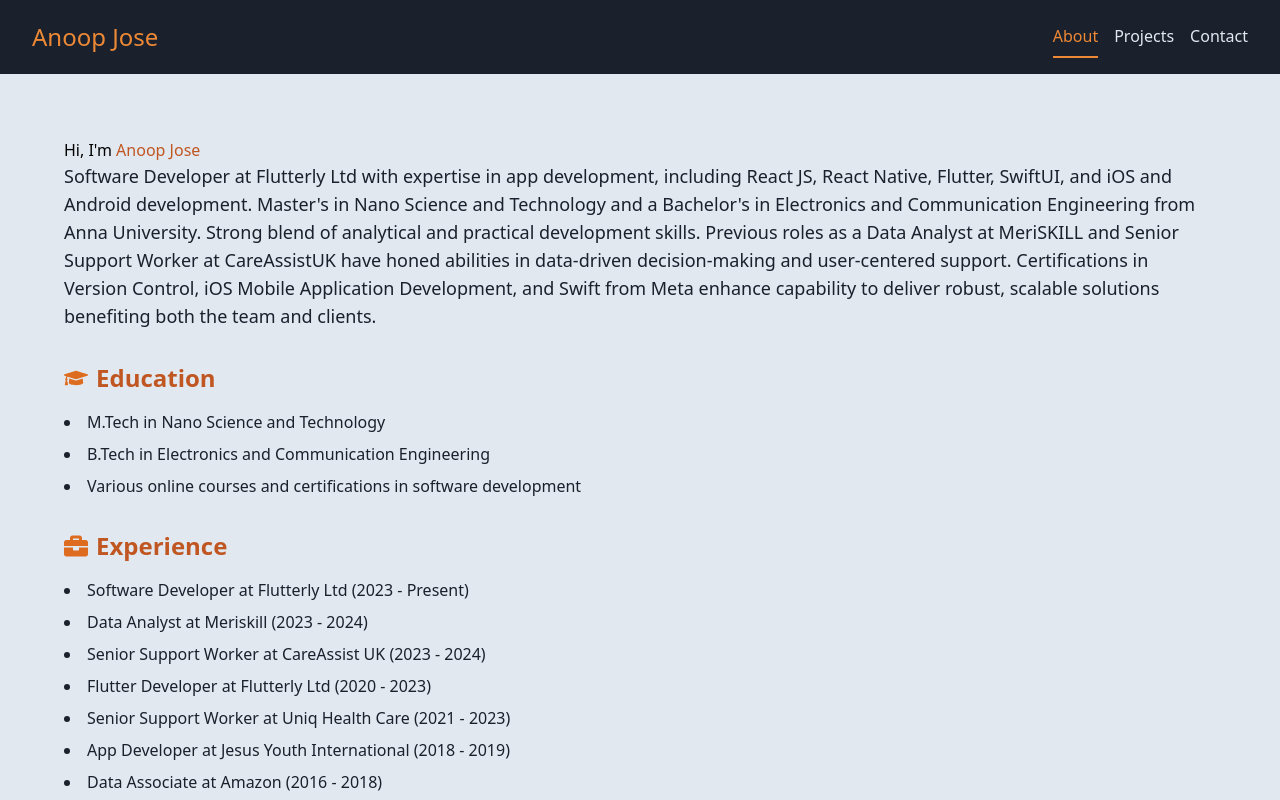
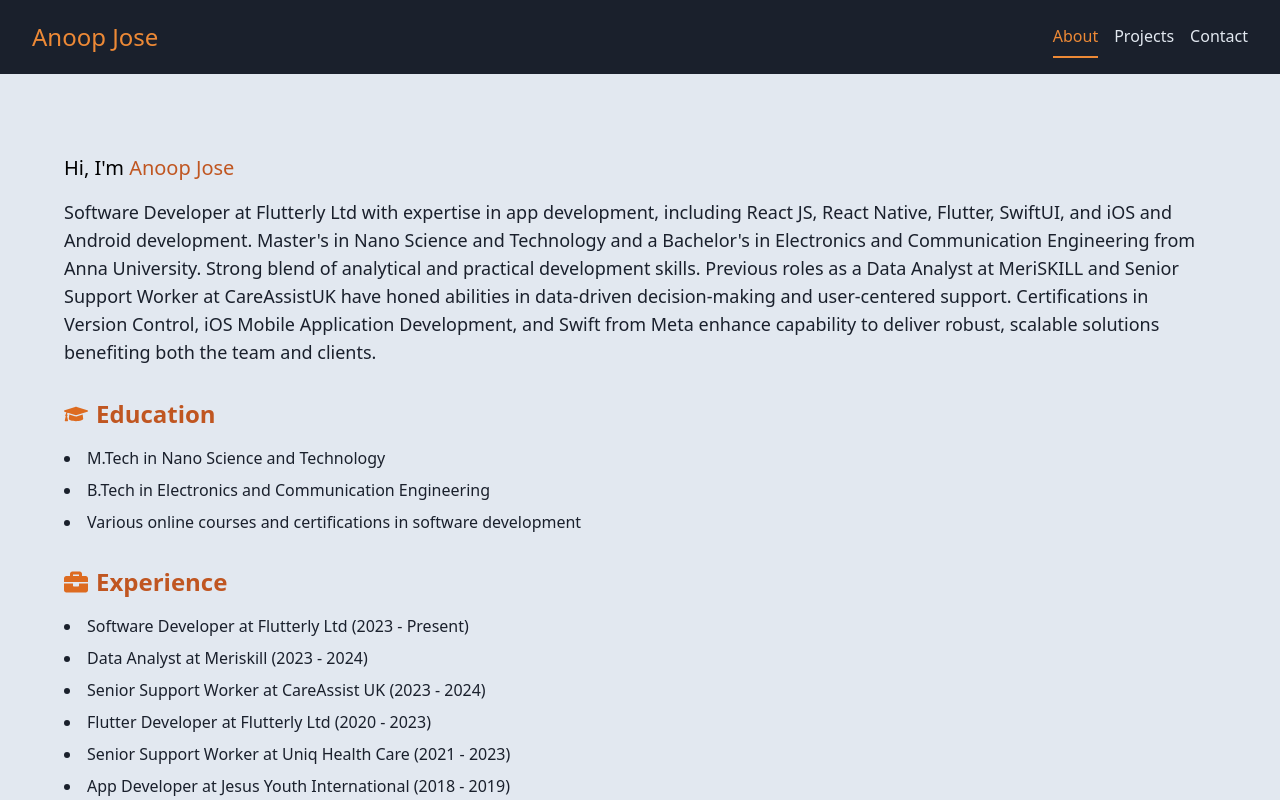
Before and after one commit to its-me-anoop/anoop-jose, a React (Create React App) app: page /about in a window 1280 px wide. Shown: the top 800 px of the page. Built offline with nearby package versions, Linux system fonts and the light colour scheme.

Commit message:
code optimisation

```diff
--- a/input.css
+++ b/input.css
@@ -211,6 +211,10 @@
         @apply py-16 px-16 bg-neutral-light;
     }
 
+    .about-page h1 {
+        @apply text-xl my-4;
+    }
+
     .page-title {
         @apply text-3xl font-bold mb-8 text-primary-dark;
     }
--- a/src/index.css
+++ b/src/index.css
@@ -1244,6 +1244,13 @@ video {
   padding-right: 4rem;
 }
 
+.about-page h1 {
+  margin-top: 1rem;
+  margin-bottom: 1rem;
+  font-size: 1.25rem;
+  line-height: 1.75rem;
+}
+
 .bio, .education, .experience, .skills {
   margin-bottom: 2rem;
 }
@@ -1412,24 +1419,6 @@ video {
   outline-offset: 2px;
 }
 
-.contact-info {
-  margin-top: 2rem;
-}
-
-.contact-info-item {
-  margin-bottom: 1rem;
-  display: flex;
-  align-items: center;
-  --tw-text-opacity: 1;
-  color: rgb(26 32 44 / var(--tw-text-opacity));
-}
-
-.contact-info-icon {
-  margin-right: 0.5rem;
-  --tw-text-opacity: 1;
-  color: rgb(192 86 33 / var(--tw-text-opacity));
-}
-
 .static {
   position: static;
 }
```
